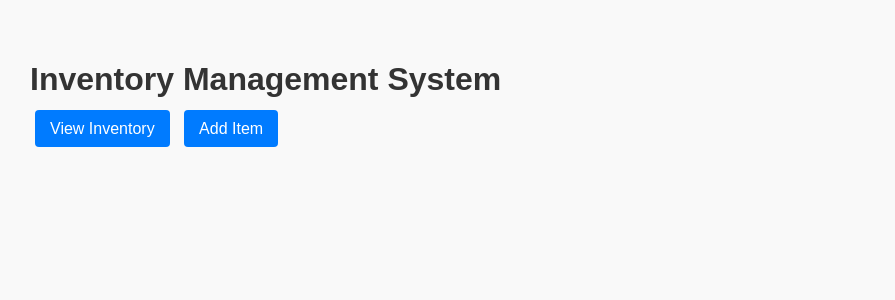
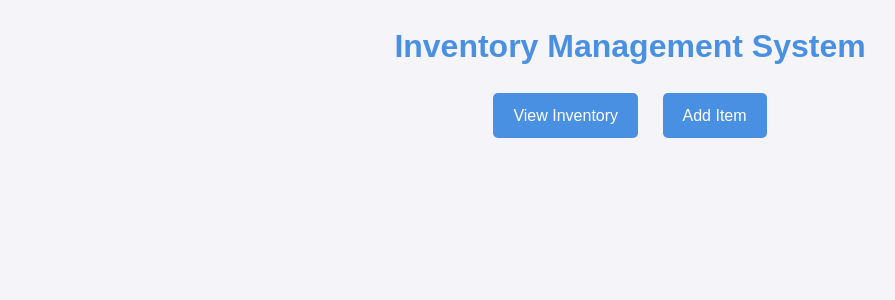
Before and after one commit to Ayushjais27/inventory_management, a Flask app: page / in a window 1280 px wide. Shown: the top 300 px of the page, without its empty margins (10-905 px from the left). Run offline with Flask 3, Linux system fonts and the light colour scheme.

Commit message:
Update styles.css

```diff
--- a/static/styles.css
+++ b/static/styles.css
@@ -1,37 +1,166 @@
+/* General styles */
 body {
-    font-family: Arial, sans-serif;
-    margin: 20px;
+    font-family: 'Arial', sans-serif;
+    margin: 0;
+    padding: 0;
+    background-color: #f4f4f9;
+    color: #333;
+    line-height: 1.6;
+}
+
+h1, h2 {
+    text-align: center;
+    color: #4A90E2;
+    margin-bottom: 20px;
+}
+
+a {
+    color: #fff;
+    text-decoration: none;
+}
+
+a:hover {
+    text-decoration: underline;
+}
+
+/* Navigation bar */
+nav {
+    text-align: center;
+    margin-bottom: 20px;
+}
+
+nav a {
+    display: inline-block;
+    margin: 0 10px;
+    padding: 10px 20px;
+    background-color: #4A90E2;
+    border-radius: 5px;
+    transition: background-color 0.3s ease;
+}
+
+nav a:hover {
+    background-color: #357ABD;
+}
+
+/* Forms */
+form {
+    max-width: 500px;
+    margin: 20px auto;
+    background: #fff;
     padding: 20px;
+    border: 1px solid #ddd;
+    border-radius: 5px;
+    box-shadow: 0 4px 6px rgba(0, 0, 0, 0.1);
+}
+
+form label {
+    display: block;
+    margin-bottom: 10px;
+    font-weight: bold;
+}
+
+form input[type="text"],
+form input[type="password"],
+form input[type="number"],
+form input[type="submit"],
+form button {
+    width: 100%;
+    padding: 10px;
+    margin-bottom: 15px;
+    border: 1px solid #ddd;
+    border-radius: 5px;
+    box-sizing: border-box;
+    font-size: 16px;
+}
+
+form input[type="submit"],
+form button {
+    background-color: #4A90E2;
+    color: white;
+    cursor: pointer;
+    transition: background-color 0.3s ease;
+}
+
+form input[type="submit"]:hover,
+form button:hover {
+    background-color: #357ABD;
+}
+
+/* Table styles */
+table {
+    width: 90%;
+    margin: 20px auto;
+    border-collapse: collapse;
+    background: #fff;
+    box-shadow: 0 4px 6px rgba(0, 0, 0, 0.1);
+}
+
+table th,
+table td {
+    padding: 10px 15px;
+    text-align: left;
+    border-bottom: 1px solid #ddd;
+}
+
+table th {
+    background-color: #4A90E2;
+    color: white;
+    font-weight: bold;
+    text-transform: uppercase;
+}
+
+table tr:nth-child(even) {
     background-color: #f9f9f9;
 }
 
-h1 {
-    color: #333;
+table tr:hover {
+    background-color: #f1f1f1;
 }
 
-table {
-    width: 100%;
-    border-collapse: collapse;
+/* Buttons in tables */
+table a {
+    display: inline-block;
+    padding: 5px 10px;
+    background-color: #4A90E2;
+    color: white;
+    border-radius: 5px;
+    font-size: 14px;
+    transition: background-color 0.3s ease;
 }
 
-table, th, td {
-    border: 1px solid #ddd;
+table a:hover {
+    background-color: #357ABD;
 }
 
-th, td {
-    padding: 10px;
-    text-align: left;
+/* Flash messages */
+.flash {
+    max-width: 500px;
+    margin: 20px auto;
+    padding: 10px 15px;
+    border: 1px solid transparent;
+    border-radius: 5px;
+    text-align: center;
+    font-size: 16px;
 }
 
-nav a, a {
-    margin: 5px;
-    padding: 10px 15px;
-    background-color: #007BFF;
-    color: white;
-    text-decoration: none;
-    border-radius: 4px;
+.flash-success {
+    background-color: #DFF0D8;
+    color: #3C763D;
+    border-color: #D6E9C6;
 }
 
-nav a:hover, a:hover {
-    background-color: #0056b3;
+.flash-error {
+    background-color: #F2DEDE;
+    color: #A94442;
+    border-color: #EBCCD1;
 }
+
+/* Footer */
+footer {
+    text-align: center;
+    margin: 20px 0;
+    padding: 10px;
+    background-color: #4A90E2;
+    color: white;
+    font-size: 14px;
+}
```
